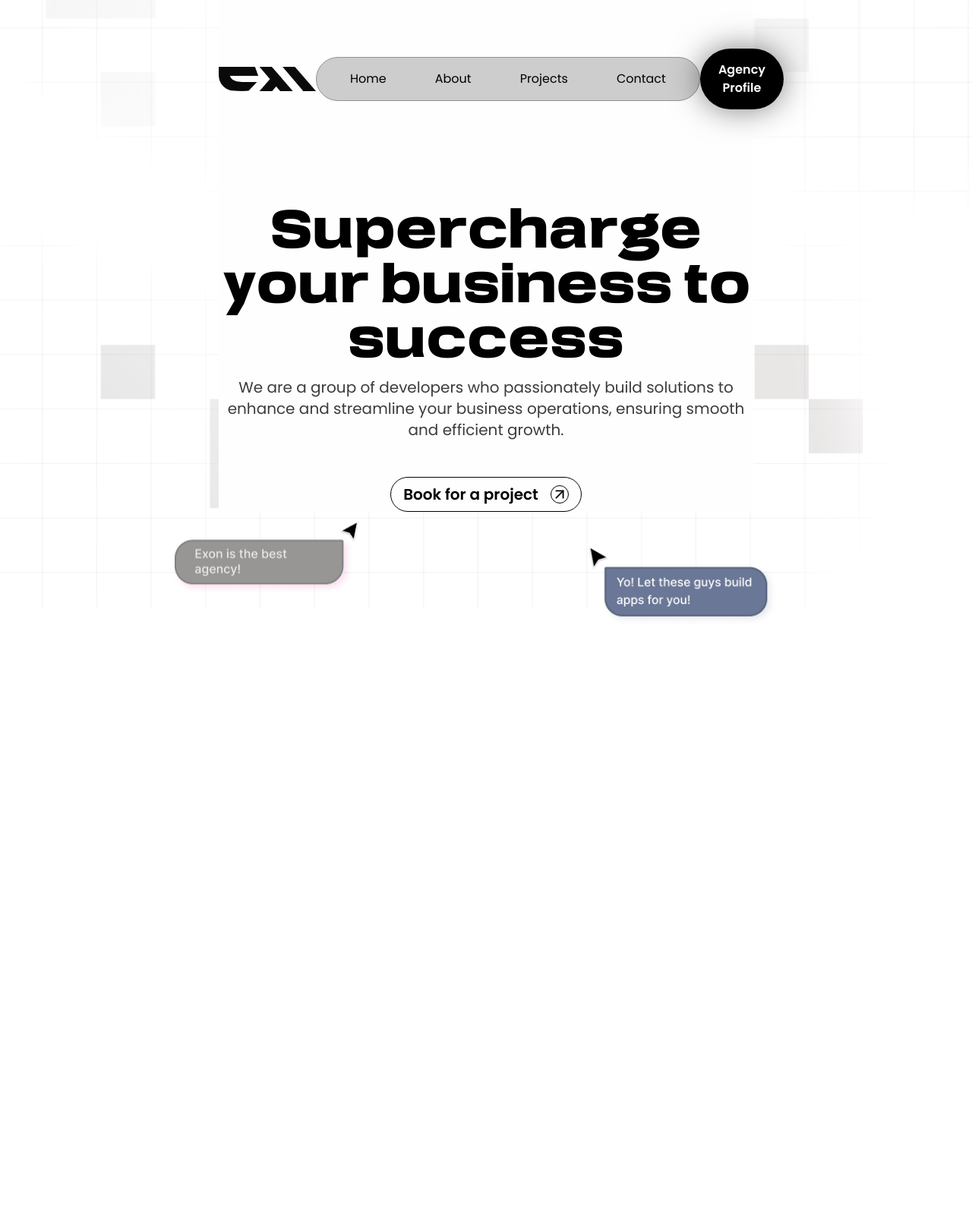
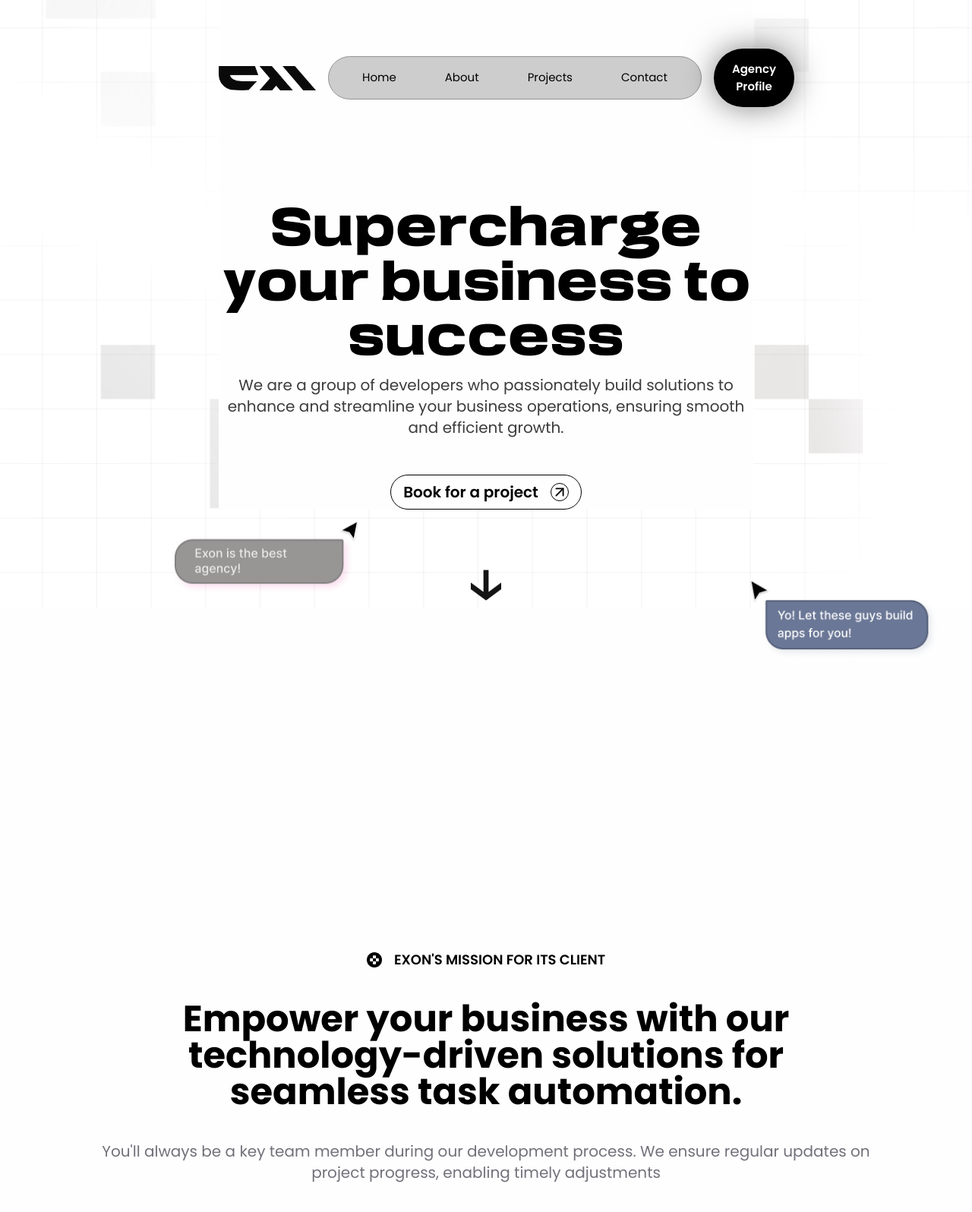
Before and after one commit to exon-dev/exon, a React (Vite) app: page / in a window 1280 px wide. Shown: the top 1596 px of the page at 76% size. Before the commit the page ends 825 px from the top, so only its background shows below. Built offline with nearby package versions, Linux system fonts and the light colour scheme.

Commit message:
added mission

```diff
--- a/src/App.jsx
+++ b/src/App.jsx
@@ -1,7 +1,10 @@
-import Landing from "./pages/Landing";
 import "./index.css";
 import { Analytics } from "@vercel/analytics/react";
 import bg from "./assets/bg.png";
+import Landing from "./pages/landing";
+import Mission from "./pages/mission";
+import Container from "./pages/container";
+import arrow from "./assets/arrow.png";
 
 function App() {
 	return (
@@ -15,10 +18,18 @@ function App() {
 					height: "100vh",
 					width: "100%",
 				}}>
-				<div className='xxxs:px-10 xxs:px-12 sm:px-14 md:px-32 lg:px-40 xl:px-72 3xl:px-96'>
+				<Container>
 					<Landing />
+				</Container>
+				<div className='flex justify-center items-center'>
+					<img
+						src={arrow}
+						alt='Arrow'
+						className='absolute bottom-0 animate-bounce w-10 h-10'
+					/>
 				</div>
 			</div>
+			<Mission />
 			<Analytics />
 		</>
 	);
--- a/src/components/Navbar.jsx
+++ b/src/components/Navbar.jsx
@@ -27,7 +27,7 @@ const Navbar = () => {
 		}, 3000);
 	}, [direction, controls]);
 	return (
-		<div className='flex justify-between items-center xxxs:py-10 md:py-14 lg:py-16'>
+		<div className='flex justify-between items-center xxxs:py-10 md:py-14 lg:py-16 lg:gap-4'>
 			<motion.img
 				initial={{ x: -1000 }}
 				animate={{ x: 0 }}
@@ -48,7 +48,7 @@ const Navbar = () => {
 						duration: 0.7,
 						delay: 0.64,
 					}}
-					className='flex gap-10 items-center px-8 py-2 rounded-full bg-[#CDCDCD] border border-[#929292]'>
+					className='flex items-center px-8 py-2 rounded-full bg-[#CDCDCD] border border-[#929292] md:text-[10px] md:gap-4 lg:gap-10 lg:text-[15px]'>
 					{menu.map((item, index) => (
 						<Link
 							key={index}
@@ -93,7 +93,7 @@ const Navbar = () => {
 					duration: 0.7,
 					delay: 0.64,
 				}}
-				className='font-main font-semibold text-white bg-black rounded-full px-6 shadow-custom xxxs:hidden md:block py-4'>
+				className='font-main font-semibold text-white bg-black rounded-full px-6 shadow-custom xxxs:hidden md:block md:py-2 md:text-[10px] lg:text-[15px] xl:py-4'>
 				Agency Profile
 			</motion.button>
 		</div>
--- a/src/pages/Landing.jsx
+++ b/src/pages/Landing.jsx
@@ -1,6 +1,6 @@
 /* eslint-disable no-unused-vars */
 import React, { useState } from "react";
-import Navbar from "../components/Navbar";
+import Navbar from "../components/navbar";
 import { motion } from "framer-motion";
 import { FiArrowUpRight } from "react-icons/fi";
 import cursor_one from "../assets/cursor_one.png";
@@ -9,9 +9,7 @@ import cursor_two from "../assets/cursor_two.png";
 const Landing = () => {
 	const [state, triggerAnimation] = useState(false);
 	return (
-		<div
-			className='bg-light
-  '>
+		<div className='bg-light h-full'>
 			<Navbar />
 			<div className='flex flex-col gap-4 place-items-center h-full'>
 				<motion.h1
@@ -48,7 +46,6 @@ const Landing = () => {
 					className='mt-8 border border-black rounded-full font-semibold font-main px-4 py-2 flex gap-4 items-center xxxs:text-[12px] xs:text-[15px] sm:text-sm md:text-md lg:text-lg xl:text-xl'>
 					Book for a project
 					<motion.div
-						//make a little spin
 						initial={{ rotate: 0 }}
 						animate={{ rotate: state ? 45 : 0 }}
 						transition={{ duration: 0.2 }}>
@@ -79,7 +76,7 @@ const Landing = () => {
 					duration: 1.3,
 					delay: 1,
 				}}
-				className='absolute z-50 xxxs:w-36 -right-14 bottom-2 sm:w-44 md:w-52 lg:w-64 lg:right-64 lg:-bottom-6'>
+				className='absolute z-50 xxxs:w-36 xxxs:left-[140px] xxxs:mt-20 sm:w-44 sm:left-64 md:left-[640px] lg:w-64 lg:left-[690px] xl:left-[980px] 2xl:left-[1100px] 3xl:left-[1390px]'>
 				<motion.img
 					animate={{ y: [0, 10, 0] }}
 					transition={{ duration: 1.7, repeat: Infinity, delay: 0.3 }}
--- /dev/null
+++ b/src/pages/container.jsx
@@ -0,0 +1,13 @@
+/* eslint-disable react/prop-types */
+/* eslint-disable no-unused-vars */
+import React from "react";
+
+const Container = ({ children }) => {
+	return (
+		<div className='xxxs:px-10 xxs:px-12 sm:px-14 md:px-32 lg:px-40 xl:px-72 3xl:px-96'>
+			<div className='flex flex-col h-full'>{children}</div>
+		</div>
+	);
+};
+
+export default Container;
--- /dev/null
+++ b/src/pages/mission.jsx
@@ -0,0 +1,40 @@
+/* eslint-disable react/no-unescaped-entities */
+/* eslint-disable no-unused-vars */
+import React from "react";
+import mark from "../assets/mark.png";
+import { motion } from "framer-motion";
+
+const Mission = () => {
+	return (
+		<div className='bg-light grid place-items-center justify-center w-full h-full'>
+			<motion.div
+				initial={{ scale: 0 }}
+				whileInView={{
+					scale: 1,
+				}}
+				viewport={{ once: true }}
+				className='font-main flex flex-col justify-center items-center gap-10 xxxs:my-44 xs:my-52 sm:my-72 md:my-96 lg:my-[450px]'>
+				<div className='flex gap-4 items-center'>
+					<img
+						src={mark}
+						alt='Mark'
+						className='xxxs:w-4 xxs:w-4 sm:w-5'
+					/>
+					<h1 className='font-semibold xxxs:text-[10px] xxs:text-[12px] xs:text-xs sm:text-sm md:text-lg'>
+						EXON'S MISSION FOR ITS CLIENT
+					</h1>
+				</div>
+				<h1 className='font-bold text-center xs:text-lg sm:text-xl md:text-2xl md:px-10 lg:text-5xl lg:px-32 xl:px-42 2xl:px-64'>
+					Empower your business with our technology-driven solutions for seamless
+					task automation.
+				</h1>
+				<p className='text-center text-zinc-500 xxxs:text-[13px] xxxs:px-2 sm:text-sm md:text-md px-8 lg:text-lg lg:px-32 xl:text-xl xl:px-42 2xl:px-64'>
+					You'll always be a key team member during our development process. We
+					ensure regular updates on project progress, enabling timely adjustments
+				</p>
+			</motion.div>
+		</div>
+	);
+};
+
+export default Mission;
```
Also changed, not shown: src/assets/arrow.png (added), src/assets/mark.png (added).
